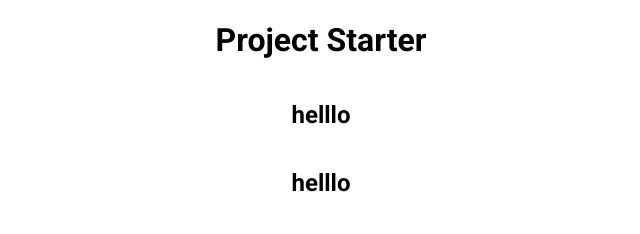
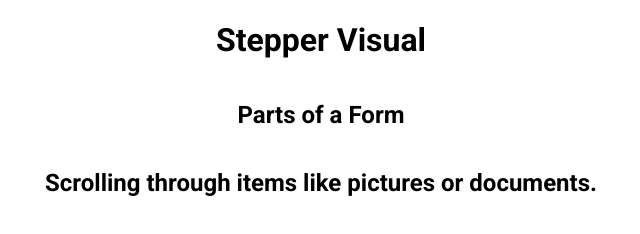
Before and after one commit to DewdropSprite/stepper, a plain HTML site: page index.html in a window 1280 px wide. Shown: the whole page, without its empty margins (319-959 px from the left). Drawn offline with Linux system fonts and the light colour scheme.

Commit message:
Project Initialized

```diff
--- a/index.html
+++ b/index.html
@@ -8,12 +8,12 @@
 
     <link rel="stylesheet" href="style.css">
 
-    <title>My Project</title>
+    <title>Stepper</title>
 </head>
 <body>
-    <h1>Project Starter</h1>
-    <h2>helllo</h2>
-    <h2>helllo</h2>
+    <h1>Stepper Visual</h1>
+    <h2>Parts of a Form</h2>
+    <h2>Scrolling through items like pictures or documents.</h2>
 
     <script src="script.js"></script>
 </body>
```
